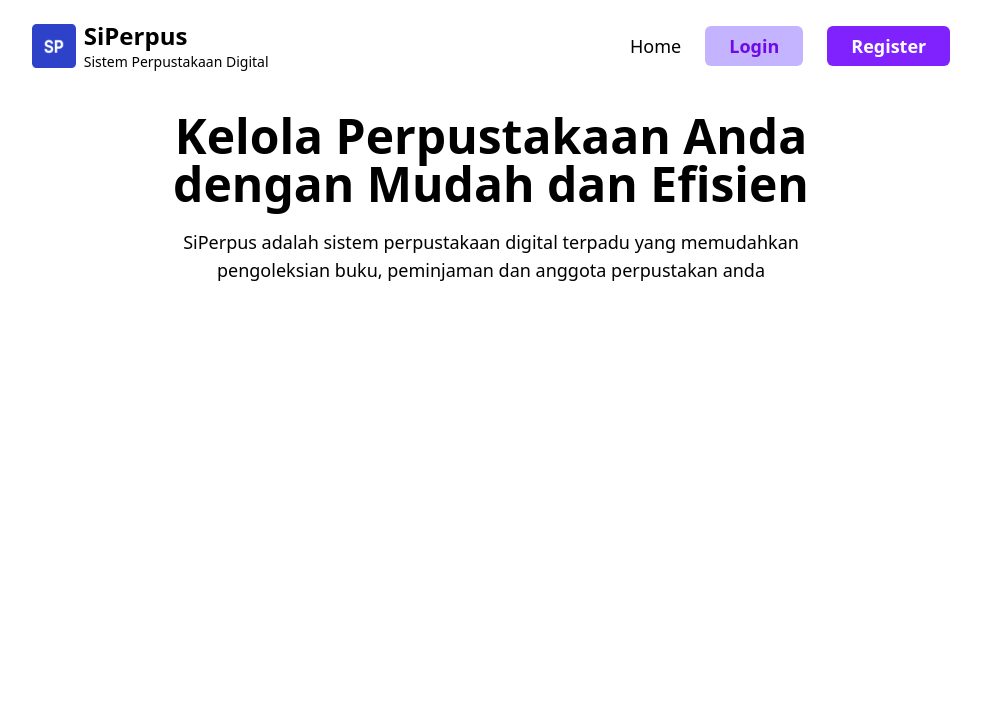
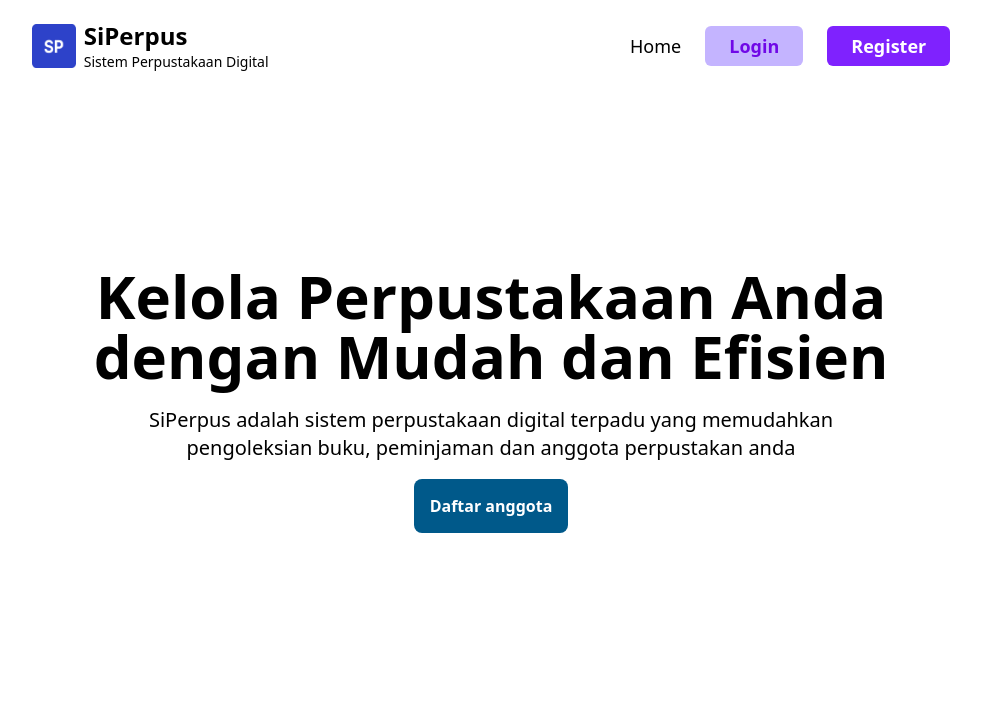
Before and after one commit to alghifarydaffa62/FinalExam, a PHP site: page /home.php in a window 1280 px wide. Shown: the top 711 px of the page, without its empty margins (149-1130 px from the left). Run offline with PHP 8.4, Linux system fonts and the light colour scheme.

Commit message:
landing page, loginAnggota

```diff
--- a/home.php
+++ b/home.php
@@ -29,11 +29,25 @@
         </ul>
     </nav>
 
-    <div class="mt-10">
-        <h1 class="text-5xl font-bold text-center">Kelola Perpustakaan Anda<br>dengan Mudah dan Efisien</h1>
-    <p class="text-center mt-5 text-lg">SiPerpus adalah sistem perpustakaan digital terpadu yang
-        memudahkan<br>pengoleksian buku, peminjaman dan anggota perpustakan anda</p>
-    </div>
+    <section class="h-[80vh] flex items-center justify-center">
+        <div class="text-center">
+            <h1 class="text-6xl font-bold">
+            Kelola Perpustakaan Anda<br />
+            dengan Mudah dan Efisien
+            </h1>
+            <p class="mt-5 text-xl">
+            SiPerpus adalah sistem perpustakaan digital terpadu yang memudahkan<br />
+            pengoleksian buku, peminjaman dan anggota perpustakan anda
+            </p>
+            <div class="mt-8">
+            <a
+                href="loginAnggota.php"
+                class="bg-sky-800 p-4 rounded-lg text-white font-semibold"
+                >Daftar anggota</a
+            >
+            </div>
+        </div>
+    </section>
 
 </body>
 </html>
--- a/src/output.css
+++ b/src/output.css
@@ -15,8 +15,6 @@
     --color-green-600: oklch(62.7% 0.194 149.214);
     --color-green-700: oklch(52.7% 0.154 150.069);
     --color-green-800: oklch(44.8% 0.119 151.328);
-    --color-sky-400: oklch(74.6% 0.16 232.661);
-    --color-sky-500: oklch(68.5% 0.169 237.323);
     --color-sky-800: oklch(44.3% 0.11 240.79);
     --color-blue-100: oklch(93.2% 0.032 255.585);
     --color-blue-400: oklch(70.7% 0.165 254.624);
@@ -24,15 +22,11 @@
     --color-blue-600: oklch(54.6% 0.245 262.881);
     --color-blue-700: oklch(48.8% 0.243 264.376);
     --color-blue-800: oklch(42.4% 0.199 265.638);
-    --color-violet-200: oklch(89.4% 0.057 293.283);
     --color-violet-300: oklch(81.1% 0.111 293.571);
-    --color-violet-400: oklch(70.2% 0.183 293.541);
     --color-violet-500: oklch(60.6% 0.25 292.717);
     --color-violet-600: oklch(54.1% 0.281 293.009);
     --color-violet-700: oklch(49.1% 0.27 292.581);
-    --color-violet-800: oklch(43.2% 0.232 292.759);
     --color-purple-600: oklch(55.8% 0.288 302.321);
-    --color-rose-400: oklch(71.2% 0.194 13.428);
     --color-gray-50: oklch(98.5% 0.002 247.839);
     --color-gray-100: oklch(96.7% 0.003 264.542);
     --color-gray-200: oklch(92.8% 0.006 264.531);
@@ -62,6 +56,8 @@
     --text-4xl--line-height: calc(2.5 / 2.25);
     --text-5xl: 3rem;
     --text-5xl--line-height: 1;
+    --text-6xl: 3.75rem;
+    --text-6xl--line-height: 1;
     --font-weight-medium: 500;
     --font-weight-semibold: 600;
     --font-weight-bold: 700;
@@ -69,6 +65,7 @@
     --leading-tight: 1.25;
     --radius-md: 0.375rem;
     --radius-lg: 0.5rem;
+    --radius-xl: 0.75rem;
     --default-transition-duration: 150ms;
     --default-transition-timing-function: cubic-bezier(0.4, 0, 0.2, 1);
     --default-font-family: var(--font-sans);
@@ -245,6 +242,9 @@
   .m-6 {
     margin: calc(var(--spacing) * 6);
   }
+  .my-auto {
+    margin-block: auto;
+  }
   .mt-1 {
     margin-top: calc(var(--spacing) * 1);
   }
@@ -256,6 +256,9 @@
   }
   .mt-5 {
     margin-top: calc(var(--spacing) * 5);
+  }
+  .mt-6 {
+    margin-top: calc(var(--spacing) * 6);
   }
   .mt-8 {
     margin-top: calc(var(--spacing) * 8);
@@ -299,6 +302,9 @@
   .hidden {
     display: none;
   }
+  .table {
+    display: table;
+  }
   .h-8 {
     height: calc(var(--spacing) * 8);
   }
@@ -307,6 +313,15 @@
   }
   .h-32 {
     height: calc(var(--spacing) * 32);
+  }
+  .h-\[80vh\] {
+    height: 80vh;
+  }
+  .h-\[85vh\] {
+    height: 85vh;
+  }
+  .h-\[90vh\] {
+    height: 90vh;
   }
   .h-screen {
     height: 100vh;
@@ -338,8 +353,17 @@
   .flex-1 {
     flex: 1;
   }
+  .flex-shrink {
+    flex-shrink: 1;
+  }
   .flex-shrink-0 {
     flex-shrink: 0;
+  }
+  .border-collapse {
+    border-collapse: collapse;
+  }
+  .resize {
+    resize: both;
   }
   .grid-cols-1 {
     grid-template-columns: repeat(1, minmax(0, 1fr));
@@ -441,6 +465,9 @@
   .rounded-md {
     border-radius: var(--radius-md);
   }
+  .rounded-xl {
+    border-radius: var(--radius-xl);
+  }
   .border {
     border-style: var(--tw-border-style);
     border-width: 1px;
@@ -494,11 +521,20 @@
   .bg-red-100 {
     background-color: var(--color-red-100);
   }
+  .bg-sky-800 {
+    background-color: var(--color-sky-800);
+  }
   .bg-violet-300 {
     background-color: var(--color-violet-300);
   }
+  .bg-violet-500 {
+    background-color: var(--color-violet-500);
+  }
   .bg-violet-600 {
     background-color: var(--color-violet-600);
+  }
+  .bg-violet-700 {
+    background-color: var(--color-violet-700);
   }
   .bg-white {
     background-color: var(--color-white);
@@ -575,6 +611,10 @@
   .text-5xl {
     font-size: var(--text-5xl);
     line-height: var(--tw-leading, var(--text-5xl--line-height));
+  }
+  .text-6xl {
+    font-size: var(--text-6xl);
+    line-height: var(--tw-leading, var(--text-6xl--line-height));
   }
   .text-lg {
     font-size: var(--text-lg);
@@ -672,6 +712,9 @@
   .uppercase {
     text-transform: uppercase;
   }
+  .underline {
+    text-decoration-line: underline;
+  }
   .placeholder-gray-400 {
     &::placeholder {
       color: var(--color-gray-400);
@@ -684,6 +727,10 @@
   .shadow-sm {
     --tw-shadow: 0 1px 3px 0 var(--tw-shadow-color, rgb(0 0 0 / 0.1)), 0 1px 2px -1px var(--tw-shadow-color, rgb(0 0 0 / 0.1));
     box-shadow: var(--tw-inset-shadow), var(--tw-inset-ring-shadow), var(--tw-ring-offset-shadow), var(--tw-ring-shadow), var(--tw-shadow);
+  }
+  .outline {
+    outline-style: var(--tw-outline-style);
+    outline-width: 1px;
   }
   .transition {
     transition-property: color, background-color, border-color, outline-color, text-decoration-color, fill, stroke, --tw-gradient-from, --tw-gradient-via, --tw-gradient-to, opacity, box-shadow, transform, translate, scale, rotate, filter, -webkit-backdrop-filter, backdrop-filter, display, visibility, content-visibility, overlay, pointer-events;
@@ -895,6 +942,11 @@
   inherits: false;
   initial-value: 0 0 #0000;
 }
+@property --tw-outline-style {
+  syntax: "*";
+  inherits: false;
+  initial-value: solid;
+}
 @layer properties {
   @supports ((-webkit-hyphens: none) and (not (margin-trim: inline))) or ((-moz-orient: inline) and (not (color:rgb(from red r g b)))) {
     *, ::before, ::after, ::backdrop {
@@ -919,6 +971,7 @@
       --tw-ring-offset-width: 0px;
       --tw-ring-offset-color: #fff;
       --tw-ring-offset-shadow: 0 0 #0000;
+      --tw-outline-style: solid;
     }
   }
 }
```
Also changed, not shown: loginAnggota.php (+2 -6 lines).
